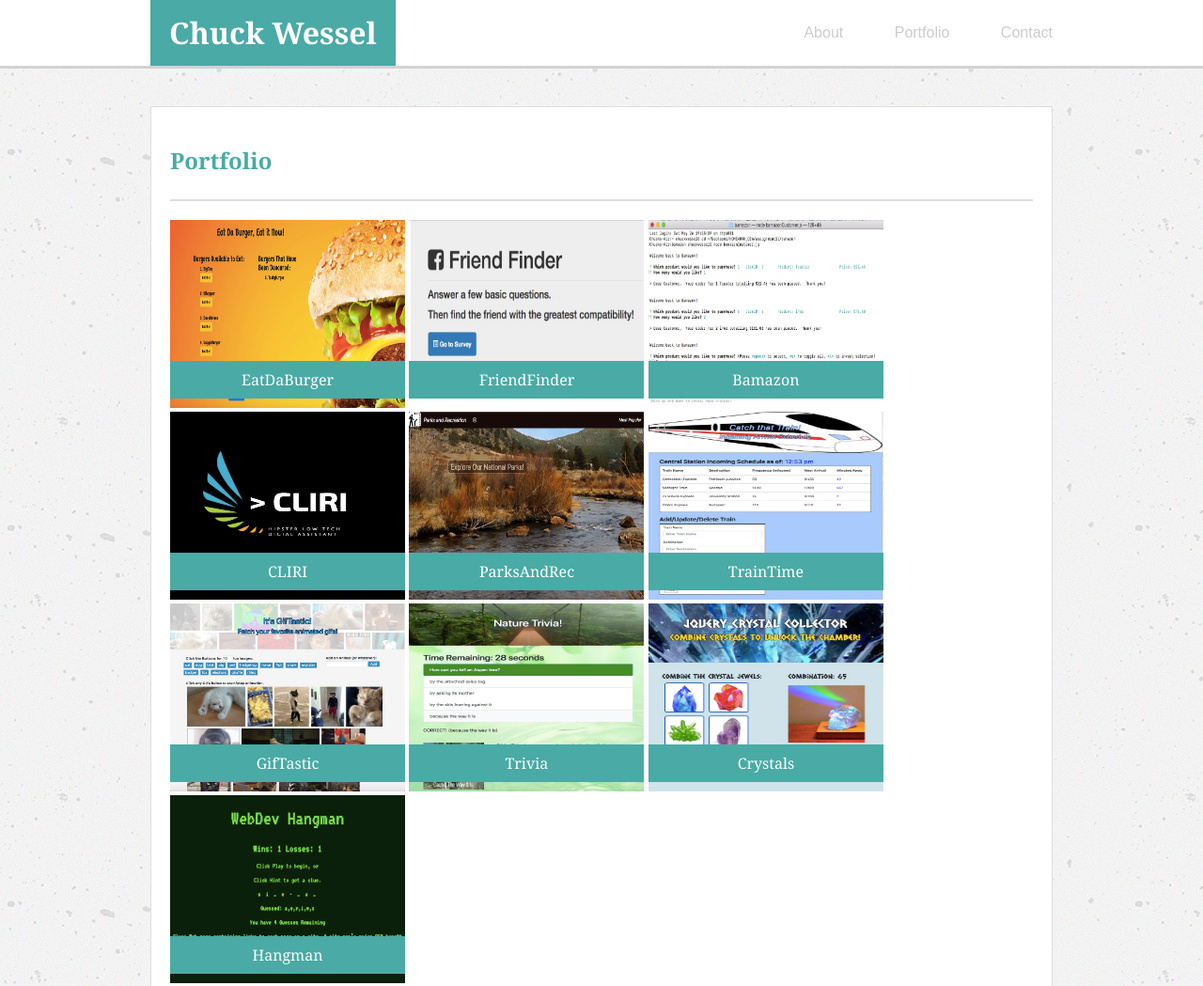
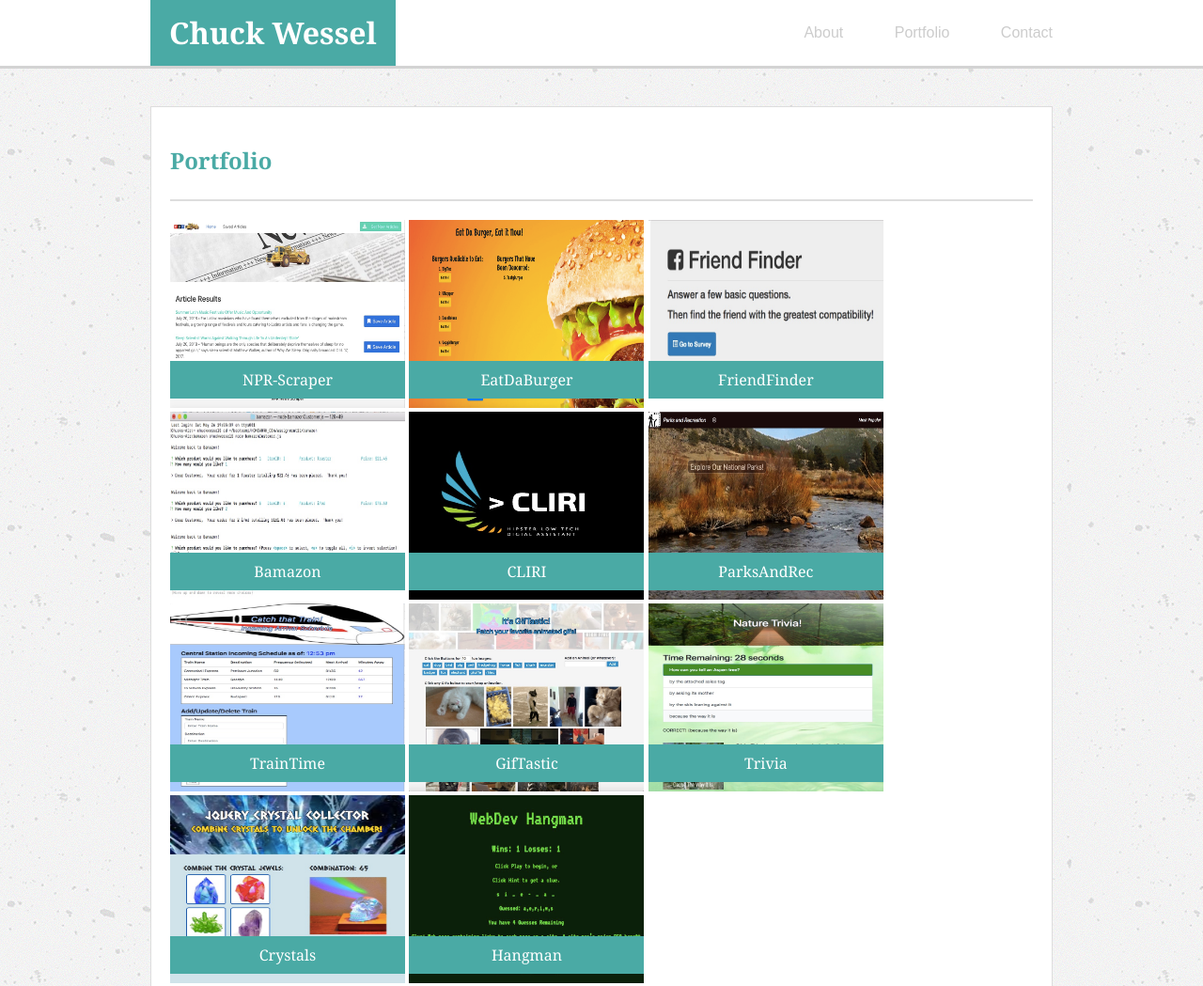
Before and after one commit to SelectStarFromMN/Responsive-Portfolio, a plain HTML site: page portfolio.html in a window 1280 px wide. Shown: the top 1049 px of the page at 94% size. Drawn offline with Linux system fonts and the light colour scheme.

Commit message:
Adds NPR-Scraper

```diff
--- a/portfolio.html
+++ b/portfolio.html
@@ -37,6 +37,13 @@
             <section>
                 <h1 class="h1abt">Portfolio</h1>
                 <div class="foliotainer">
+
+                    <div class="proj">
+                        <p class="projlabel">
+                            <a href="https://rocky-plateau-71014.herokuapp.com/" target="_blank">NPR-Scraper</a>
+                        </p>
+                        <img class="projlnk" src="./assets/images/scraper.jpg" alt="scraper.jpg">
+                    </div>
 
                     <div class="proj">
                         <p class="projlabel">
```
Also changed, not shown: assets/images/scraper.jpg (added).
